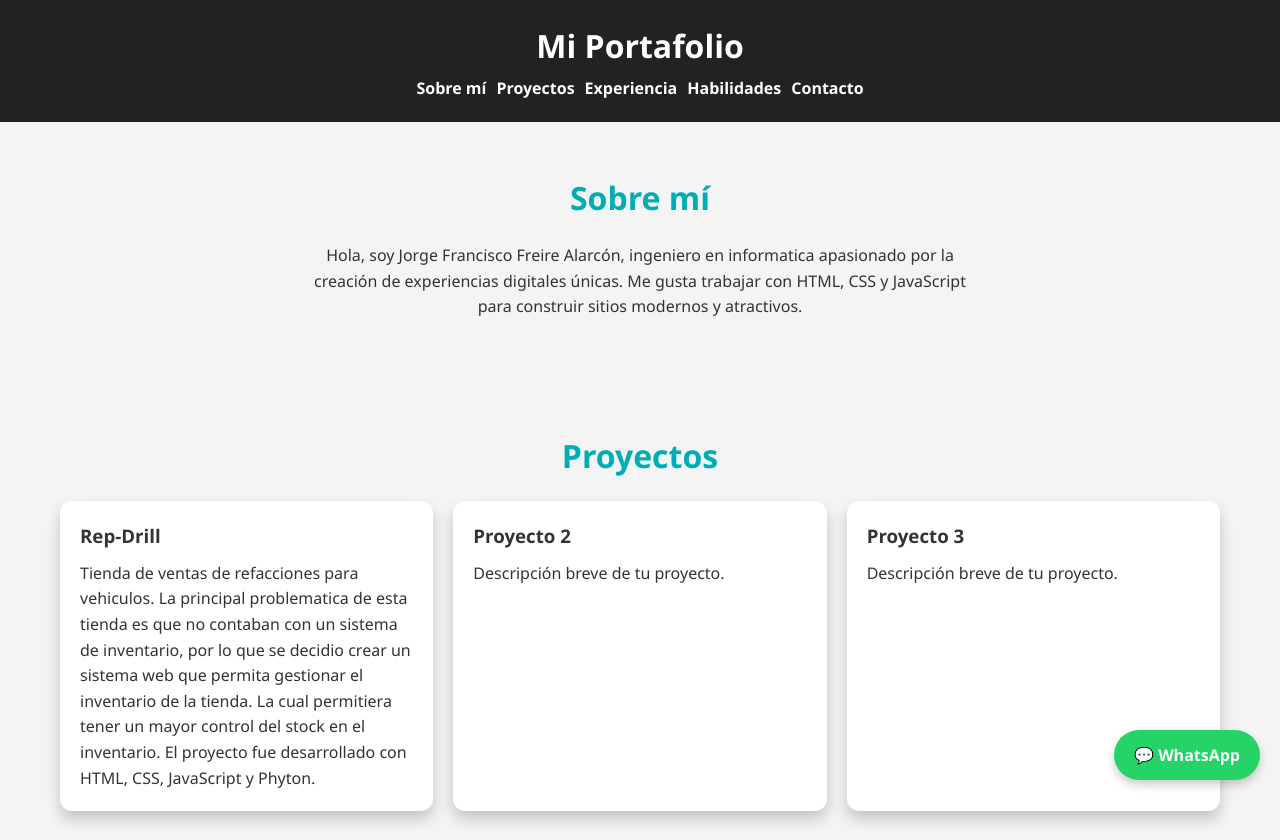
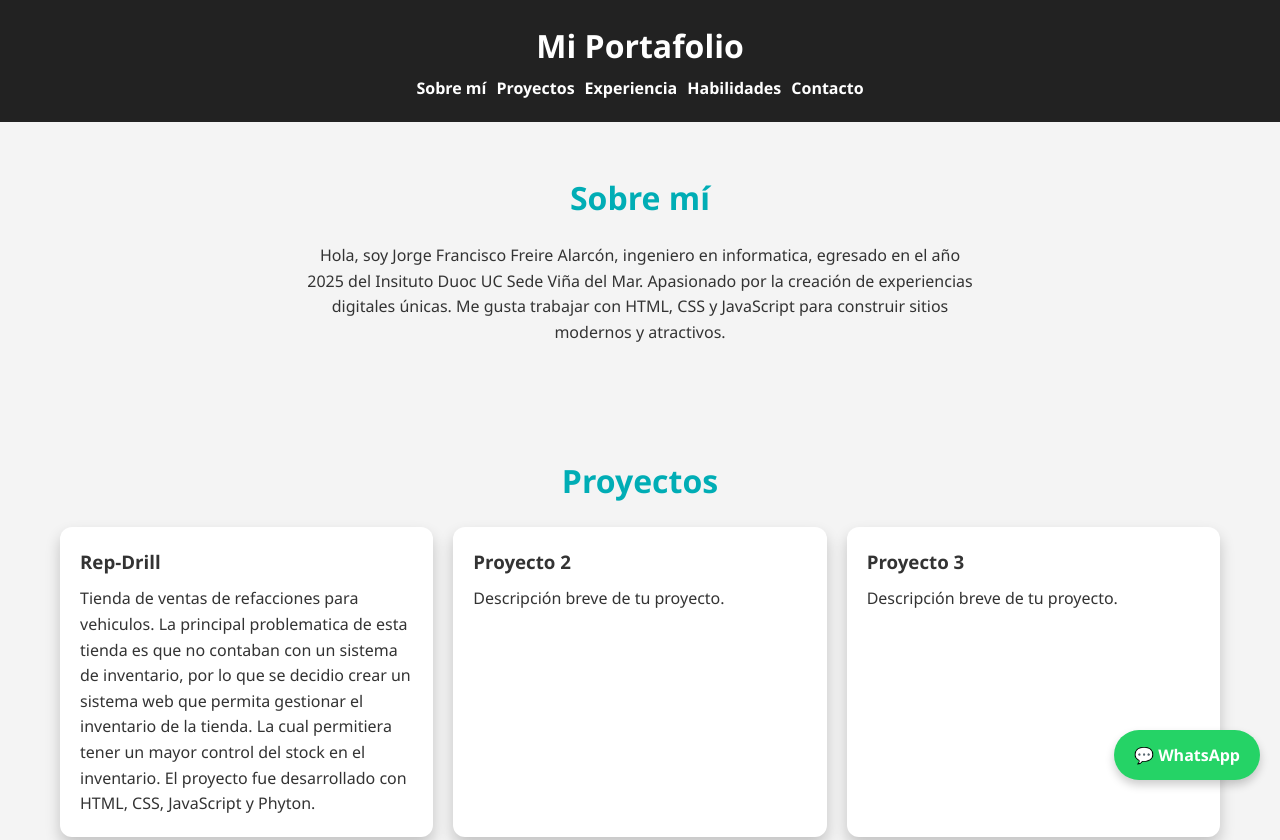
Before and after one commit to JorgeFreire95/MiPortafolio, a plain HTML site: page index.html in a window 1280 px wide. Shown: the top 840 px of the page. Drawn offline with Linux system fonts and the light colour scheme.

Commit message:
Update index.html

```diff
--- a/index.html
+++ b/index.html
@@ -24,7 +24,7 @@
   <!-- INFORMACIÓN PERSONAL -->
   <section id="sobre-mi">
     <h2>Sobre mí</h2>
-    <p>Hola, soy Jorge Francisco Freire Alarcón, ingeniero en informatica apasionado por la creación de experiencias digitales únicas. Me gusta
+    <p>Hola, soy Jorge Francisco Freire Alarcón, ingeniero en informatica, egresado en el año 2025 del Insituto Duoc UC Sede Viña del Mar. Apasionado por la creación de experiencias digitales únicas. Me gusta
       trabajar con HTML, CSS y JavaScript para construir sitios modernos y atractivos.</p>
   </section>
 
```
